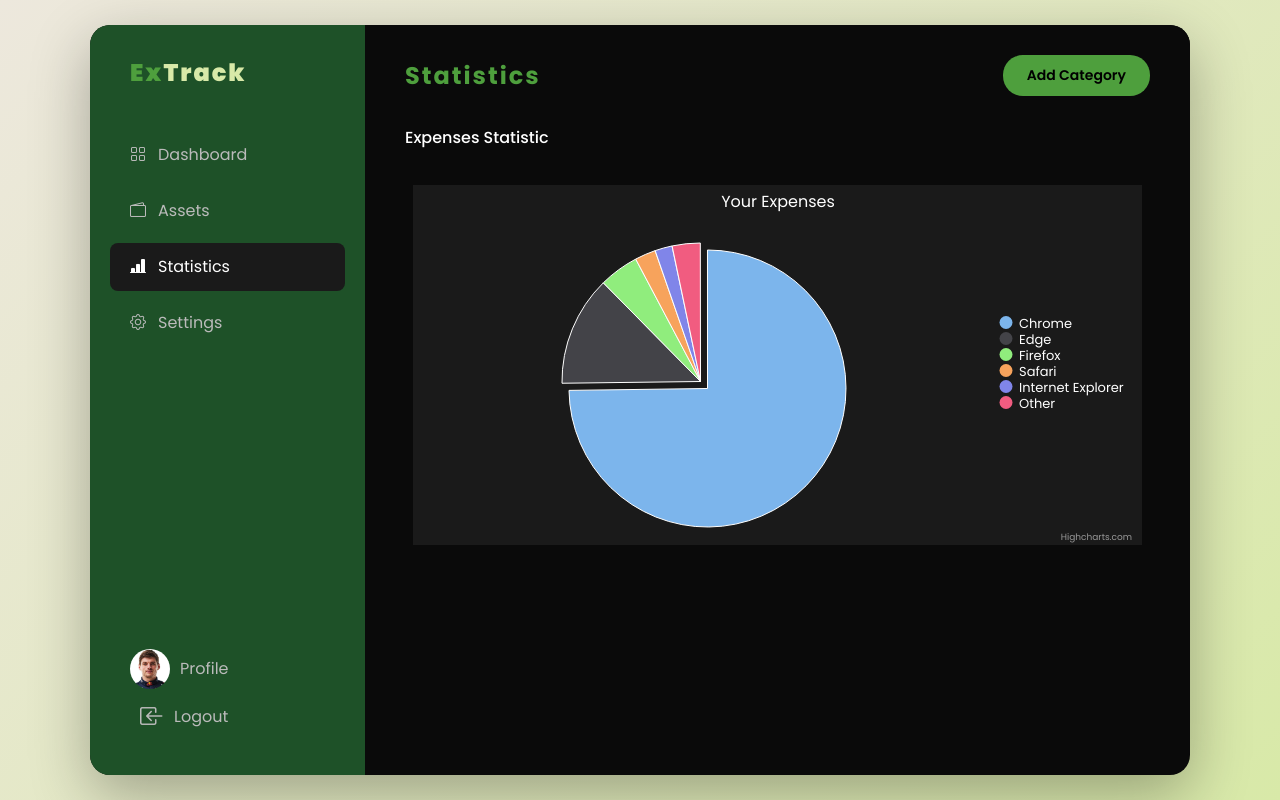
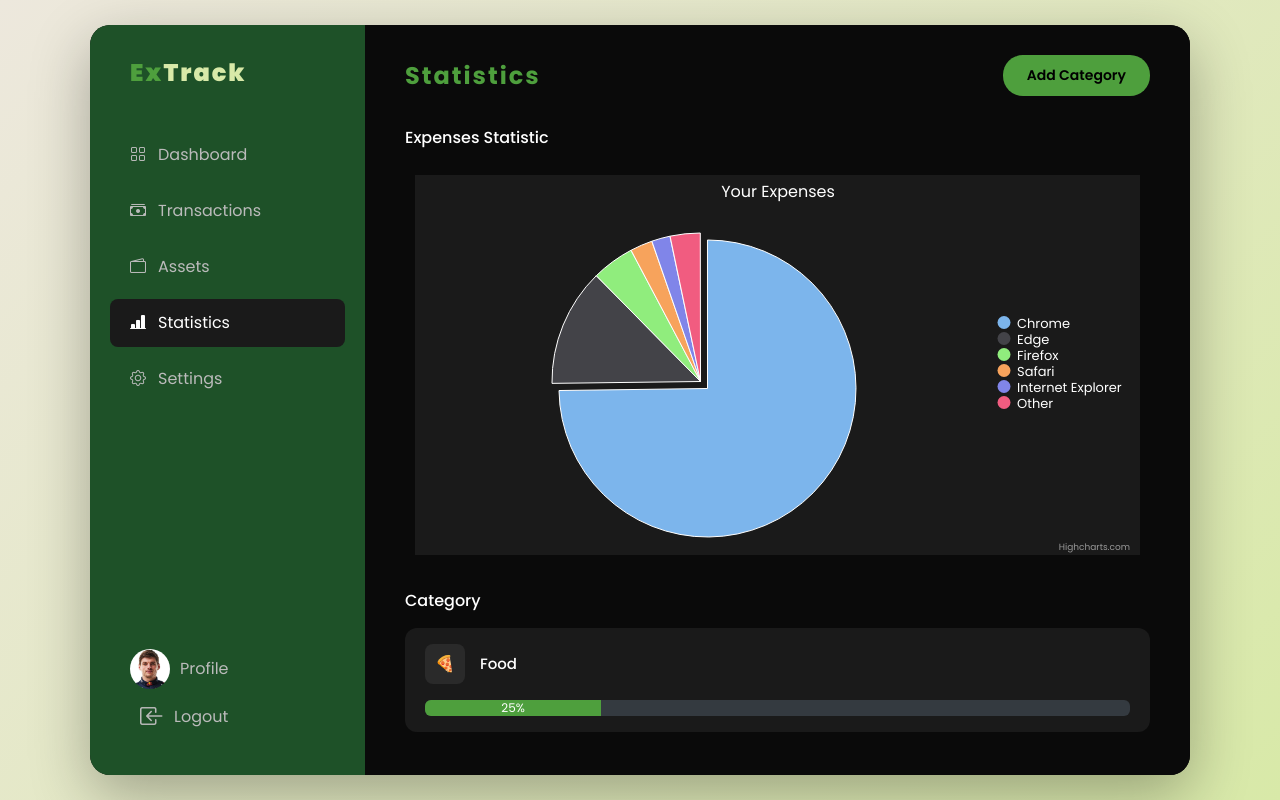
Before and after one commit to irfannazril/ExTrack, a PHP site: page /statistics.php in a window 1280 px wide. Run offline with PHP 8.4, Linux system fonts and the light colour scheme.

Commit message:
Menambahkan halaman transaksi dan memperbarui tampilan statistik dengan grafik pengeluaran

```diff
--- a/data/chart.php
+++ b/data/chart.php
@@ -2,7 +2,7 @@
 <script>
   // Data retrieved from https://netmarketshare.com/
   // Build the chart
-  Highcharts.chart('container', {
+  Highcharts.chart('charts', {
     chart: {
       backgroundColor: '#1a1a1a',
       plotBorderWidth: null,
--- a/public/css/style.css
+++ b/public/css/style.css
@@ -150,6 +150,7 @@
   background: #0a0a0a;
   padding: 30px 40px;
   max-height: 750px;
+  height: 750px;
 }
 
 .side-content {
@@ -490,9 +491,19 @@
 
 /* ASSETS.PHP */
 .asset-scroll {
-  max-height: 500px;
-  min-height: 750px;
-  padding-bottom: 20px;
+  max-height: 575px;
+  min-height: auto;
+}
+
+/* STATISTIC.PHP */
+.main-content.statistic-page {
+  display: flex;
+  flex-direction: column;
+}
+
+.chart-scroll {
+  flex: 1;
+  overflow-y: auto;
 }
 
 /* Responsive untuk Modal */
--- a/public/index.php
+++ b/public/index.php
@@ -32,6 +32,10 @@
             <a href="#" class="nav-item active">
               <i class="bi bi-grid"></i>
               <span>Dashboard</span>
+            </a>
+            <a href="./transaction.php" class="nav-item">
+              <i class="bi bi-cash-stack"></i>
+              <span>Transactions</span>
             </a>
             <a href="./assets.php" class="nav-item">
               <i class="bi bi-wallet2"></i>
--- a/public/statistics.php
+++ b/public/statistics.php
@@ -33,6 +33,10 @@
               <i class="bi bi-grid"></i>
               <span>Dashboard</span>
             </a>
+            <a href="./transaction.php" class="nav-item">
+              <i class="bi bi-cash-stack"></i>
+              <span>Transactions</span>
+            </a>
             <a href="./assets.php" class="nav-item">
               <i class="bi bi-wallet2"></i>
               <span>Assets</span>
@@ -64,7 +68,7 @@
 
       <!-- Main Content -->
       <div class="col-lg-9">
-        <div class="main-content">
+        <div class="main-content statistic-page">
           <div class="header">
             <button class="hamburger-btn" id="hamburgerBtn">
               <i class="bi bi-list"></i>
@@ -73,10 +77,21 @@
             <button class="add-wallet-btn" data-bs-toggle="modal" data-bs-target="#addTransactionModal">Add Category</button>
           </div>
 
-          <!-- Asset List -->
-          <div class="row mb-4">
+          <!-- Charts -->
+          <div class="chart-scroll overflow-y-auto">
             <div class="section-title">Expenses Statistic</div>
-            <div id="container" style="width:100%; height:400px; padding: 20px;"></div>
+            <div id="charts" class="mb-4" style="width:100%; height:400px; padding: 10px;"></div>
+            <div class="section-title">Category</div>
+            <div class="stats-item">
+              <div class="d-flex align-items-center mb-3">
+                <span class="stats-category">🍕</span>
+                <span class="stats-name">Food</span>
+              </div>
+              <div class="progress" role="progressbar" aria-valuenow="25" aria-valuemin="0" aria-valuemax="100">
+                <div class="progress-bar" style="width: 25%">25%</div>
+              </div>
+            </div>
+
           </div>
         </div>
       </div>
@@ -88,7 +103,7 @@
     <div class="modal-dialog modal-dialog-centered">
       <div class="modal-content">
         <div class="modal-header">
-          <h5 class="modal-title">Add Asset</h5>
+          <h5 class="modal-title">Add Category</h5>
           <button type="button" class="btn-close" data-bs-dismiss="modal"></button>
         </div>
 
```
Also changed, not shown: public/assets.php (+6 -5 lines).
